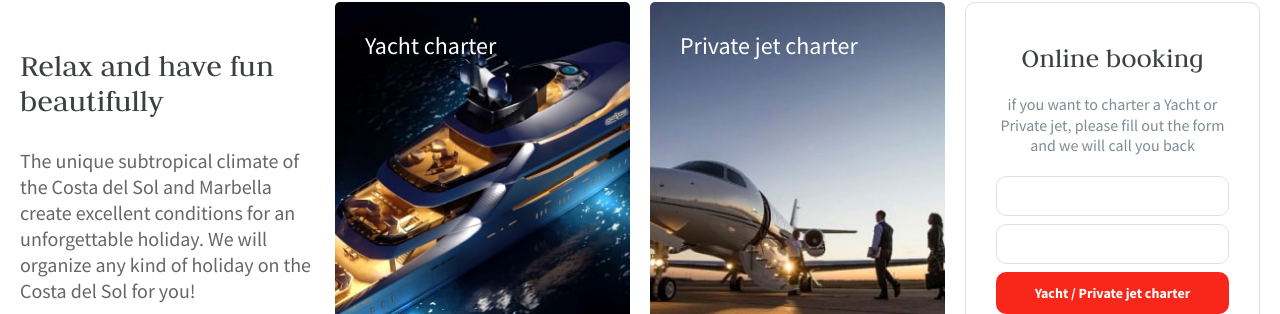
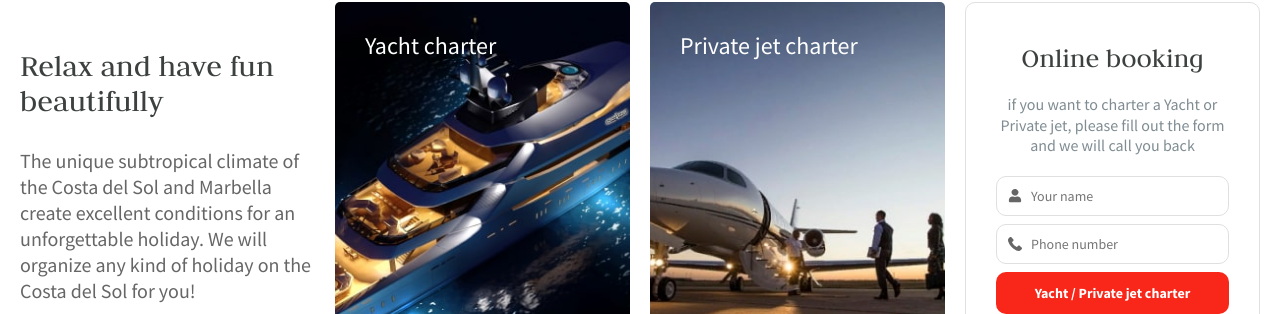
Before and after one commit to alxpgv/marbella.one-client-nextjs, a Next.js app: page / in a window 1280 px wide. Shown: the part 4149-4463 px from the top of the page. Built offline with nearby package versions, Linux system fonts and the light colour scheme.

Commit message:
add input icons, tel input

```diff
--- a/src/components/CallbackForm/CallbackForm.module.scss
+++ b/src/components/CallbackForm/CallbackForm.module.scss
@@ -14,16 +14,40 @@
 }
 
 .formField {
+  position: relative;
   margin: 8px 0;
+}
+
+.formFieldIcon {
+  position: absolute;
+  display: flex;
+  align-items: center;
+  justify-content: center;
+  left: 12px;
+  height: 100%;
+
+  svg {
+    width: 14px;
+    height: 14px;
+
+    path {
+      fill: $grey-400;
+    }
+  }
 }
 
 .formInput {
   width: 100%;
-  padding: 10px 20px;
+  padding: 10px 20px 10px 34px;
   font-size: $font-size-14;
   color: $grey-300;
   border: 1px solid $grey-200;
   border-radius: 10px;
+  transition: 500ms all;
+
+  &:focus {
+    box-shadow: 0 0 10px $blue-100;
+  }
 }
 
 .formFieldAgree {
--- a/src/components/CallbackForm/CallbackForm.tsx
+++ b/src/components/CallbackForm/CallbackForm.tsx
@@ -1,7 +1,10 @@
 import React, { FormEvent, useState } from "react";
+import PhoneInput from "react-phone-input-2";
+import { Button } from "@/components/Button";
+import cn from "classnames";
+import { IconUser } from "@/components/Icons/IconUser";
+import { IconPhone } from "@/components/Icons";
 import styles from "./CallbackForm.module.scss";
-import cn from "classnames";
-import { Button } from "@/components/Button";
 
 interface CallbackFormProps {
   title?: string;
@@ -11,10 +14,15 @@ interface CallbackFormProps {
 
 export const CallbackForm = ({ title, text, btnText }: CallbackFormProps) => {
   const [agreeIsChecked, setAgreeIsChecked] = useState(true);
+  const [phone, setPhone] = useState("");
 
   const onSubmit = (e: FormEvent<HTMLFormElement>) => {
     e.preventDefault();
     console.log(e);
+  };
+
+  const phoneChange = (value: string) => {
+    setPhone(value);
   };
 
   return (
@@ -24,10 +32,32 @@ export const CallbackForm = ({ title, text, btnText }: CallbackFormProps) => {
 
       <form onSubmit={onSubmit}>
         <div className={styles.formField}>
-          <input className={styles.formInput} type={"text"} />
+          <span className={styles.formFieldIcon}>
+            <IconUser />
+          </span>
+          <input
+            className={styles.formInput}
+            type={"text"}
+            placeholder={"Your name"}
+          />
         </div>
         <div className={styles.formField}>
-          <input className={styles.formInput} type={"tel"} />
+          <span className={styles.formFieldIcon}>
+            <IconPhone />
+          </span>
+          <PhoneInput
+            disableDropdown={true}
+            placeholder={"Phone number"}
+            specialLabel={""}
+            inputClass={styles.formInput}
+            value={phone}
+            onChange={phoneChange}
+            // inputClass={
+            //   errors.phone
+            //     ? "form-feedback__input error"
+            //     : "form-feedback__input"
+            // }
+          />
         </div>
         <div className={styles.formField}>
           <Button size={"md"} variant={"primary"} gutter={"sm"} fullWidth>
```
